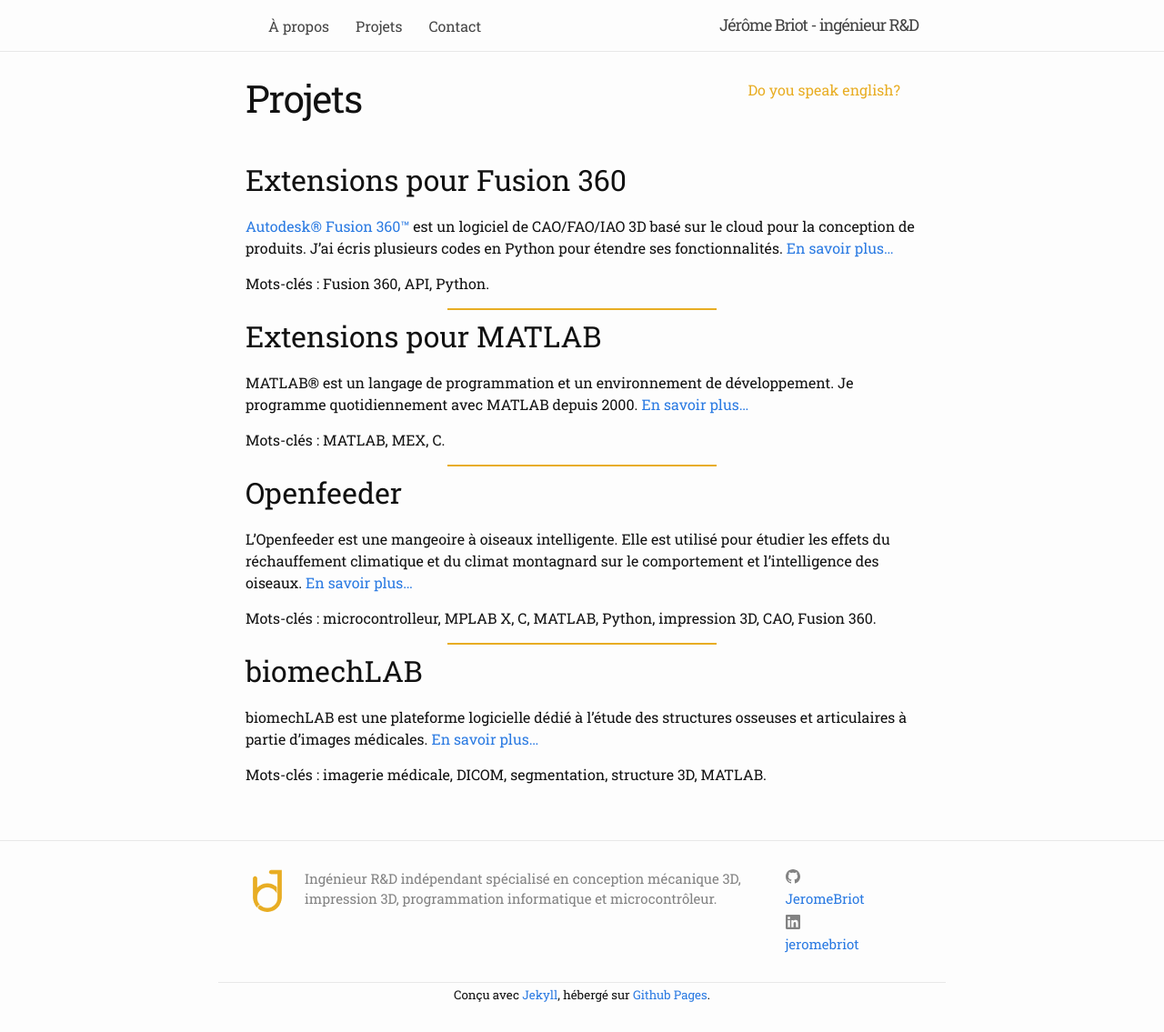
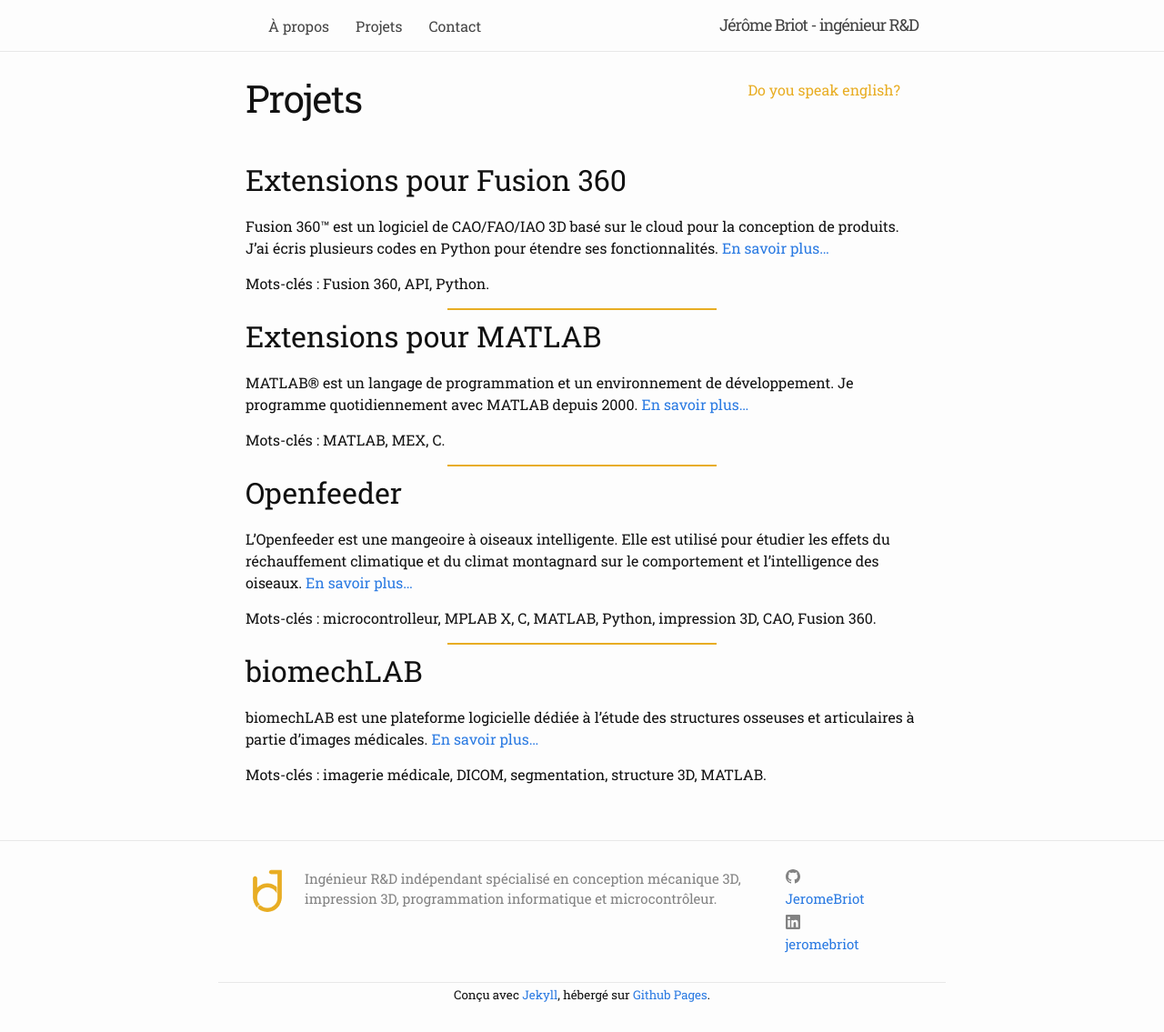
Before and after one commit to JeromeBriot/jeromebriot.github.io, a Jekyll site: the page built from projets.md, in a window 1280 px wide. Shown: the whole page at 91% size. Built offline with Jekyll 4.4.1, drawn with Linux system fonts in a browser that asks for light colours.

```diff
--- a/projets.md
+++ b/projets.md
@@ -9,7 +9,7 @@ lang: fr
 
 ## Extensions pour Fusion 360
 
-[Autodesk&reg; Fusion 360&trade;](https://www.autodesk.com/products/fusion-360/overview){:target="_blank"} est un logiciel de CAO/FAO/IAO 3D basé sur le cloud pour la conception de produits. J'ai écris plusieurs codes en Python pour étendre ses fonctionnalités. [En savoir plus…]({{ "/fr/projets/fusion360" | relative_url }})
+Fusion 360&trade; est un logiciel de CAO/FAO/IAO 3D basé sur le cloud pour la conception de produits. J'ai écris plusieurs codes en Python pour étendre ses fonctionnalités. [En savoir plus…]({{ "/fr/projets/fusion360" | relative_url }})
 
 Mots-clés&nbsp;: Fusion 360, API, Python.
 
@@ -33,6 +33,6 @@ Mots-clés&nbsp;: microcontrolleur, MPLAB X, C, MATLAB, Python, impression 3D, C
 
 ## biomechLAB
 
-biomechLAB est une plateforme logicielle dédié à l'étude des structures osseuses et articulaires à partie d'images médicales. [En savoir plus…]({{ "/fr/projets/biomechlab" | relative_url }})
+biomechLAB est une plateforme logicielle dédiée à l'étude des structures osseuses et articulaires à partie d'images médicales. [En savoir plus…]({{ "/fr/projets/biomechlab" | relative_url }})
 
 Mots-clés&nbsp;: imagerie médicale, DICOM, segmentation, structure 3D, MATLAB.
```
Also changed, not shown: contact.md (+1 -0 lines), contact_fr.md (+2 -1 lines), projects.md (+1 -1 lines).
